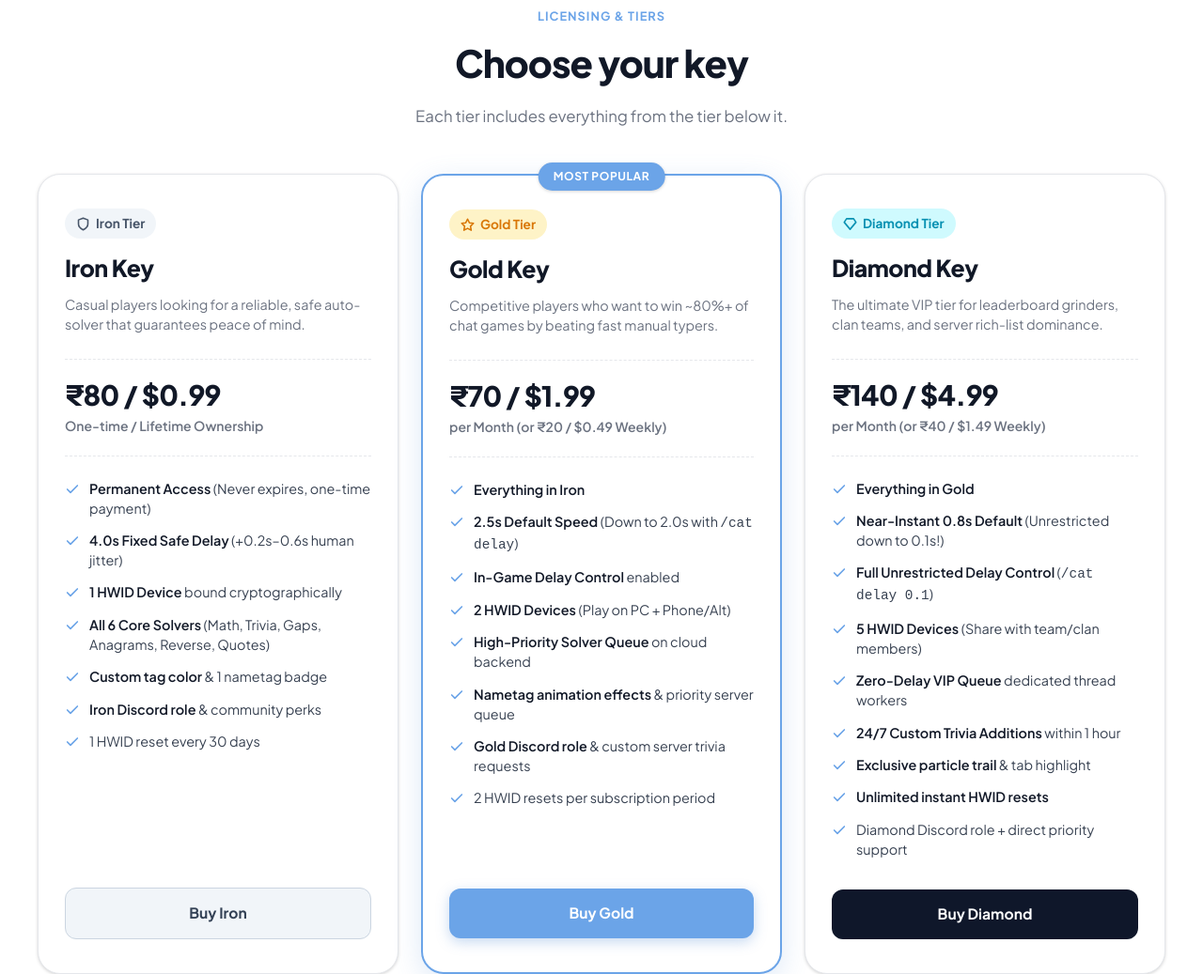
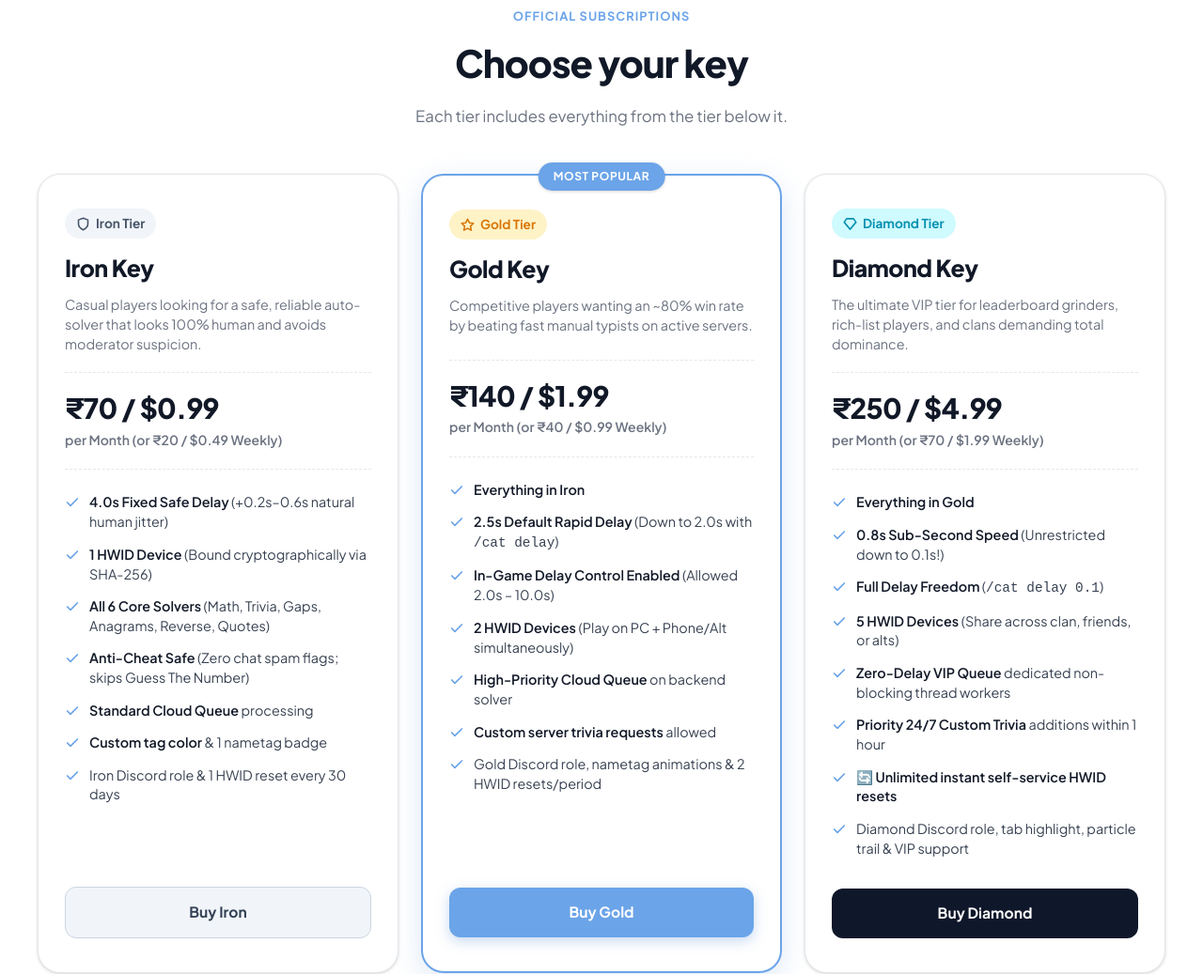
Before and after one commit to itz0cat/website, a plain HTML site: page store/index.html in a window 1280 px wide. Shown: the part 1300-2337 px from the top of the page at 94% size. Drawn offline with Linux system fonts and the light colour scheme.

Commit message:
Align tier pricing and specs with catgame_tiers_detailed.md: Iron ₹70/bash.99, Gold ₹140/.99, Diamond ₹250/.99

```diff
--- a/store/index.html
+++ b/store/index.html
@@ -41,7 +41,7 @@
       </nav>
 
       <div class="nav-actions">
-        <!-- Accent Palette Switcher (Matches Screenshots) -->
+        <!-- Accent Palette Switcher -->
         <button id="openDrawerBtn" class="icon-btn" aria-label="Customize accent color" title="Theme Settings">
           <svg width="22" height="22" viewBox="0 0 24 24" fill="none" stroke="currentColor" stroke-width="2" stroke-linecap="round" stroke-linejoin="round">
             <circle cx="13.5" cy="6.5" r=".5" fill="currentColor"/>
@@ -100,7 +100,7 @@
         </div>
 
         <p class="hero-footnote">
-          Instant delivery · One-time purchase · Redeem via Discord
+          Instant delivery · One-time purchase & flexible subscriptions · Redeem via Discord
         </p>
       </div>
     </section>
@@ -118,7 +118,7 @@
           <div class="step-card">
             <div class="step-number">1</div>
             <h3>Pick a tier</h3>
-            <p>Iron, Gold, or Diamond — each one stacks the perks of the tier below it, with lifetime or flexible competitive plans.</p>
+            <p>Iron, Gold, or Diamond — each tier is tailored with precision delays, device allocations, and cloud queue priorities.</p>
           </div>
 
           <div class="step-card">
@@ -130,17 +130,17 @@
           <div class="step-card">
             <div class="step-number">3</div>
             <h3>Redeem</h3>
-            <p>Drop the Fabric mod JAR in your mods folder, run <code>/cat key &lt;your-key&gt;</code> in chat, and your perks apply instantly, in-game.</p>
+            <p>Drop the Fabric mod JAR into your mods folder, run <code>/cat key &lt;your-key&gt;</code> in chat, and your perks activate instantly.</p>
           </div>
         </div>
       </div>
     </section>
 
-    <!-- Store Section: Choose Your Key (Strictly Side-by-Side 3 Cards on Desktop) -->
+    <!-- Store Section: Side-by-Side 3 Cards on Desktop -->
     <section id="store" class="section">
       <div class="container">
         <div class="section-header">
-          <span class="section-badge">Licensing & Tiers</span>
+          <span class="section-badge">Official Subscriptions</span>
           <h2 class="section-title">Choose your key</h2>
           <p class="section-subtitle">Each tier includes everything from the tier below it.</p>
         </div>
@@ -156,12 +156,12 @@
                 Iron Tier
               </span>
               <h3 class="tier-name">Iron Key</h3>
-              <p class="tier-desc">Casual players looking for a reliable, safe auto-solver that guarantees peace of mind.</p>
+              <p class="tier-desc">Casual players looking for a safe, reliable auto-solver that looks 100% human and avoids moderator suspicion.</p>
             </div>
 
             <div class="tier-price-box">
-              <span class="tier-price">₹80 / $0.99</span>
-              <span class="tier-period">One-time / Lifetime Ownership</span>
+              <span class="tier-price">₹70 / $0.99</span>
+              <span class="tier-period">per Month (or ₹20 / $0.49 Weekly)</span>
             </div>
 
             <ul class="tier-features">
@@ -169,19 +169,13 @@
                 <svg class="feature-check-svg" width="16" height="16" viewBox="0 0 24 24" fill="none" stroke="currentColor" stroke-width="2.5" stroke-linecap="round" stroke-linejoin="round">
                   <polyline points="20 6 9 17 4 12"/>
                 </svg>
-                <span><strong>Permanent Access</strong> (Never expires, one-time payment)</span>
+                <span><strong>4.0s Fixed Safe Delay</strong> (+0.2s–0.6s natural human jitter)</span>
               </li>
               <li class="tier-feature">
                 <svg class="feature-check-svg" width="16" height="16" viewBox="0 0 24 24" fill="none" stroke="currentColor" stroke-width="2.5" stroke-linecap="round" stroke-linejoin="round">
                   <polyline points="20 6 9 17 4 12"/>
                 </svg>
-                <span><strong>4.0s Fixed Safe Delay</strong> (+0.2s–0.6s human jitter)</span>
-              </li>
-              <li class="tier-feature">
-                <svg class="feature-check-svg" width="16" height="16" viewBox="0 0 24 24" fill="none" stroke="currentColor" stroke-width="2.5" stroke-linecap="round" stroke-linejoin="round">
-                  <polyline points="20 6 9 17 4 12"/>
-                </svg>
-                <span><strong>1 HWID Device</strong> bound cryptographically</span>
+                <span><strong>1 HWID Device</strong> (Bound cryptographically via SHA-256)</span>
               </li>
               <li class="tier-feature">
                 <svg class="feature-check-svg" width="16" height="16" viewBox="0 0 24 24" fill="none" stroke="currentColor" stroke-width="2.5" stroke-linecap="round" stroke-linejoin="round">
@@ -193,19 +187,25 @@
                 <svg class="feature-check-svg" width="16" height="16" viewBox="0 0 24 24" fill="none" stroke="currentColor" stroke-width="2.5" stroke-linecap="round" stroke-linejoin="round">
                   <polyline points="20 6 9 17 4 12"/>
                 </svg>
+                <span><strong>Anti-Cheat Safe</strong> (Zero chat spam flags; skips Guess The Number)</span>
+              </li>
+              <li class="tier-feature">
+                <svg class="feature-check-svg" width="16" height="16" viewBox="0 0 24 24" fill="none" stroke="currentColor" stroke-width="2.5" stroke-linecap="round" stroke-linejoin="round">
+                  <polyline points="20 6 9 17 4 12"/>
+                </svg>
+                <span><strong>Standard Cloud Queue</strong> processing</span>
+              </li>
+              <li class="tier-feature">
+                <svg class="feature-check-svg" width="16" height="16" viewBox="0 0 24 24" fill="none" stroke="currentColor" stroke-width="2.5" stroke-linecap="round" stroke-linejoin="round">
+                  <polyline points="20 6 9 17 4 12"/>
+                </svg>
                 <span><strong>Custom tag color</strong> & 1 nametag badge</span>
               </li>
               <li class="tier-feature">
                 <svg class="feature-check-svg" width="16" height="16" viewBox="0 0 24 24" fill="none" stroke="currentColor" stroke-width="2.5" stroke-linecap="round" stroke-linejoin="round">
                   <polyline points="20 6 9 17 4 12"/>
                 </svg>
-                <span><strong>Iron Discord role</strong> & community perks</span>
-              </li>
-              <li class="tier-feature">
-                <svg class="feature-check-svg" width="16" height="16" viewBox="0 0 24 24" fill="none" stroke="currentColor" stroke-width="2.5" stroke-linecap="round" stroke-linejoin="round">
-                  <polyline points="20 6 9 17 4 12"/>
-                </svg>
-                <span>1 HWID reset every 30 days</span>
+                <span>Iron Discord role & 1 HWID reset every 30 days</span>
               </li>
             </ul>
 
@@ -227,12 +227,12 @@
                 Gold Tier
               </span>
               <h3 class="tier-name">Gold Key</h3>
-              <p class="tier-desc">Competitive players who want to win ~80%+ of chat games by beating fast manual typers.</p>
+              <p class="tier-desc">Competitive players wanting an ~80% win rate by beating fast manual typists on active servers.</p>
             </div>
 
             <div class="tier-price-box">
-              <span class="tier-price">₹70 / $1.99</span>
-              <span class="tier-period">per Month (or ₹20 / $0.49 Weekly)</span>
+              <span class="tier-price">₹140 / $1.99</span>
+              <span class="tier-period">per Month (or ₹40 / $0.99 Weekly)</span>
             </div>
 
             <ul class="tier-features">
@@ -246,43 +246,37 @@
                 <svg class="feature-check-svg" width="16" height="16" viewBox="0 0 24 24" fill="none" stroke="currentColor" stroke-width="2.5" stroke-linecap="round" stroke-linejoin="round">
                   <polyline points="20 6 9 17 4 12"/>
                 </svg>
-                <span><strong>2.5s Default Speed</strong> (Down to 2.0s with <code>/cat delay</code>)</span>
+                <span><strong>2.5s Default Rapid Delay</strong> (Down to 2.0s with <code>/cat delay</code>)</span>
               </li>
               <li class="tier-feature">
                 <svg class="feature-check-svg" width="16" height="16" viewBox="0 0 24 24" fill="none" stroke="currentColor" stroke-width="2.5" stroke-linecap="round" stroke-linejoin="round">
                   <polyline points="20 6 9 17 4 12"/>
                 </svg>
-                <span><strong>In-Game Delay Control</strong> enabled</span>
+                <span><strong>In-Game Delay Control Enabled</strong> (Allowed 2.0s – 10.0s)</span>
               </li>
               <li class="tier-feature">
                 <svg class="feature-check-svg" width="16" height="16" viewBox="0 0 24 24" fill="none" stroke="currentColor" stroke-width="2.5" stroke-linecap="round" stroke-linejoin="round">
                   <polyline points="20 6 9 17 4 12"/>
                 </svg>
-                <span><strong>2 HWID Devices</strong> (Play on PC + Phone/Alt)</span>
+                <span><strong>2 HWID Devices</strong> (Play on PC + Phone/Alt simultaneously)</span>
               </li>
               <li class="tier-feature">
                 <svg class="feature-check-svg" width="16" height="16" viewBox="0 0 24 24" fill="none" stroke="currentColor" stroke-width="2.5" stroke-linecap="round" stroke-linejoin="round">
                   <polyline points="20 6 9 17 4 12"/>
                 </svg>
-                <span><strong>High-Priority Solver Queue</strong> on cloud backend</span>
+                <span><strong>High-Priority Cloud Queue</strong> on backend solver</span>
               </li>
               <li class="tier-feature">
                 <svg class="feature-check-svg" width="16" height="16" viewBox="0 0 24 24" fill="none" stroke="currentColor" stroke-width="2.5" stroke-linecap="round" stroke-linejoin="round">
                   <polyline points="20 6 9 17 4 12"/>
                 </svg>
-                <span><strong>Nametag animation effects</strong> & priority server queue</span>
+                <span><strong>Custom server trivia requests</strong> allowed</span>
               </li>
               <li class="tier-feature">
                 <svg class="feature-check-svg" width="16" height="16" viewBox="0 0 24 24" fill="none" stroke="currentColor" stroke-width="2.5" stroke-linecap="round" stroke-linejoin="round">
                   <polyline points="20 6 9 17 4 12"/>
                 </svg>
-                <span><strong>Gold Discord role</strong> & custom server trivia requests</span>
-              </li>
-              <li class="tier-feature">
-                <svg class="feature-check-svg" width="16" height="16" viewBox="0 0 24 24" fill="none" stroke="currentColor" stroke-width="2.5" stroke-linecap="round" stroke-linejoin="round">
-                  <polyline points="20 6 9 17 4 12"/>
-                </svg>
-                <span>2 HWID resets per subscription period</span>
+                <span>Gold Discord role, nametag animations & 2 HWID resets/period</span>
               </li>
             </ul>
 
@@ -303,12 +297,12 @@
                 Diamond Tier
               </span>
               <h3 class="tier-name">Diamond Key</h3>
-              <p class="tier-desc">The ultimate VIP tier for leaderboard grinders, clan teams, and server rich-list dominance.</p>
+              <p class="tier-desc">The ultimate VIP tier for leaderboard grinders, rich-list players, and clans demanding total dominance.</p>
             </div>
 
             <div class="tier-price-box">
-              <span class="tier-price">₹140 / $4.99</span>
-              <span class="tier-period">per Month (or ₹40 / $1.49 Weekly)</span>
+              <span class="tier-price">₹250 / $4.99</span>
+              <span class="tier-period">per Month (or ₹70 / $1.99 Weekly)</span>
             </div>
 
             <ul class="tier-features">
@@ -322,49 +316,43 @@
                 <svg class="feature-check-svg" width="16" height="16" viewBox="0 0 24 24" fill="none" stroke="currentColor" stroke-width="2.5" stroke-linecap="round" stroke-linejoin="round">
                   <polyline points="20 6 9 17 4 12"/>
                 </svg>
-                <span><strong>Near-Instant 0.8s Default</strong> (Unrestricted down to 0.1s!)</span>
+                <span><strong>0.8s Sub-Second Speed</strong> (Unrestricted down to 0.1s!)</span>
               </li>
               <li class="tier-feature">
                 <svg class="feature-check-svg" width="16" height="16" viewBox="0 0 24 24" fill="none" stroke="currentColor" stroke-width="2.5" stroke-linecap="round" stroke-linejoin="round">
                   <polyline points="20 6 9 17 4 12"/>
                 </svg>
-                <span><strong>Full Unrestricted Delay Control</strong> (<code>/cat delay 0.1</code>)</span>
+                <span><strong>Full Delay Freedom</strong> (<code>/cat delay 0.1</code>)</span>
               </li>
               <li class="tier-feature">
                 <svg class="feature-check-svg" width="16" height="16" viewBox="0 0 24 24" fill="none" stroke="currentColor" stroke-width="2.5" stroke-linecap="round" stroke-linejoin="round">
                   <polyline points="20 6 9 17 4 12"/>
                 </svg>
-                <span><strong>5 HWID Devices</strong> (Share with team/clan members)</span>
+                <span><strong>5 HWID Devices</strong> (Share across clan, friends, or alts)</span>
               </li>
               <li class="tier-feature">
                 <svg class="feature-check-svg" width="16" height="16" viewBox="0 0 24 24" fill="none" stroke="currentColor" stroke-width="2.5" stroke-linecap="round" stroke-linejoin="round">
                   <polyline points="20 6 9 17 4 12"/>
                 </svg>
-                <span><strong>Zero-Delay VIP Queue</strong> dedicated thread workers</span>
+                <span><strong>Zero-Delay VIP Queue</strong> dedicated non-blocking thread workers</span>
               </li>
               <li class="tier-feature">
                 <svg class="feature-check-svg" width="16" height="16" viewBox="0 0 24 24" fill="none" stroke="currentColor" stroke-width="2.5" stroke-linecap="round" stroke-linejoin="round">
                   <polyline points="20 6 9 17 4 12"/>
                 </svg>
-                <span><strong>24/7 Custom Trivia Additions</strong> within 1 hour</span>
+                <span><strong>Priority 24/7 Custom Trivia</strong> additions within 1 hour</span>
               </li>
               <li class="tier-feature">
                 <svg class="feature-check-svg" width="16" height="16" viewBox="0 0 24 24" fill="none" stroke="currentColor" stroke-width="2.5" stroke-linecap="round" stroke-linejoin="round">
                   <polyline points="20 6 9 17 4 12"/>
                 </svg>
-                <span><strong>Exclusive particle trail</strong> & tab highlight</span>
+                <span>🔄 <strong>Unlimited instant self-service HWID resets</strong></span>
               </li>
               <li class="tier-feature">
                 <svg class="feature-check-svg" width="16" height="16" viewBox="0 0 24 24" fill="none" stroke="currentColor" stroke-width="2.5" stroke-linecap="round" stroke-linejoin="round">
                   <polyline points="20 6 9 17 4 12"/>
                 </svg>
-                <span><strong>Unlimited instant HWID resets</strong></span>
-              </li>
-              <li class="tier-feature">
-                <svg class="feature-check-svg" width="16" height="16" viewBox="0 0 24 24" fill="none" stroke="currentColor" stroke-width="2.5" stroke-linecap="round" stroke-linejoin="round">
-                  <polyline points="20 6 9 17 4 12"/>
-                </svg>
-                <span>Diamond Discord role + direct priority support</span>
+                <span>Diamond Discord role, tab highlight, particle trail & VIP support</span>
               </li>
             </ul>
 
@@ -583,7 +571,7 @@
             </button>
             <div class="faq-answer">
               <div class="faq-answer-inner">
-                Iron Tier uses a fixed 4.0-second delay with randomized human typing jitter, making it indistinguishable from a normal player. Gold Tier allows down to 2.0s which is within fast human typing speed. Diamond Tier allows down to 0.1s for players who want absolute domination.
+                Iron Tier uses a fixed 4.0-second delay with randomized human typing jitter, making it indistinguishable from a normal player. Gold Tier allows down to 2.0s which is within fast human typing speed. Diamond Tier allows down to 0.1s for players who want absolute dominance.
               </div>
             </div>
           </div>
```
